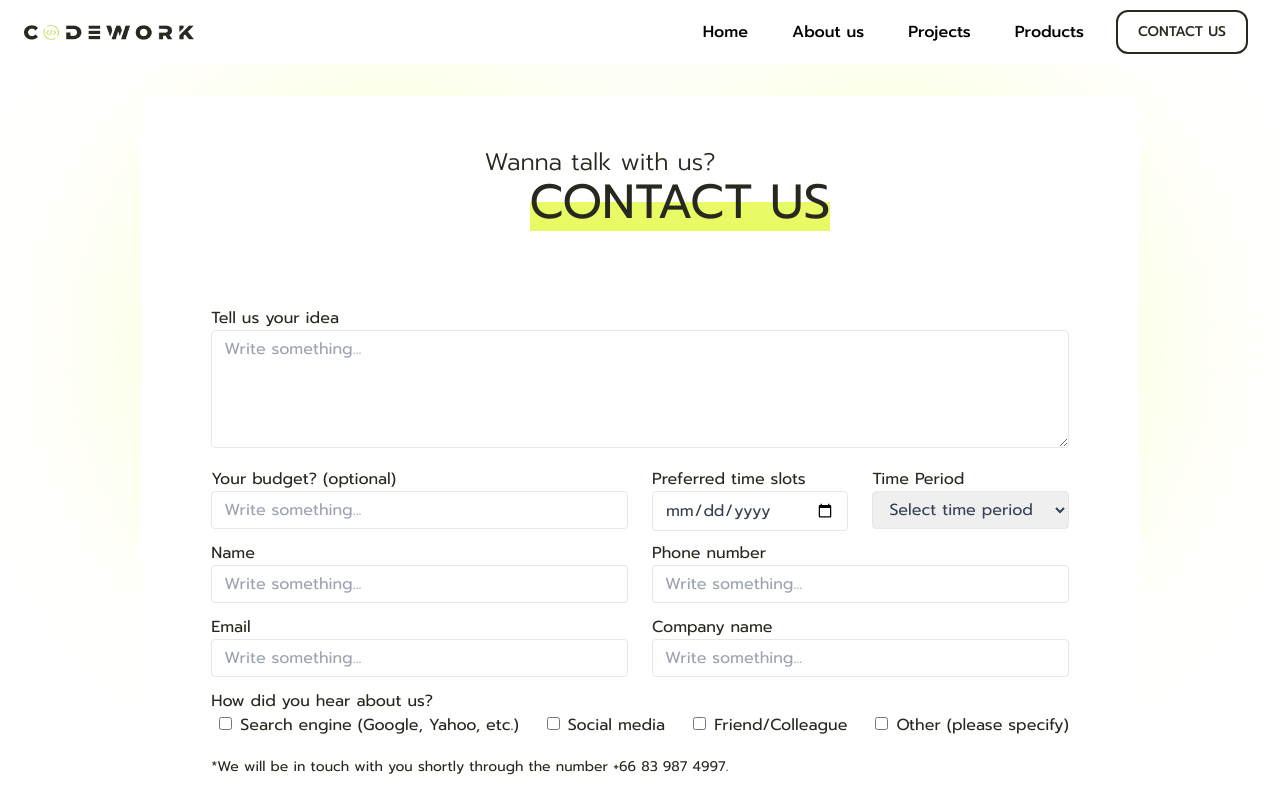
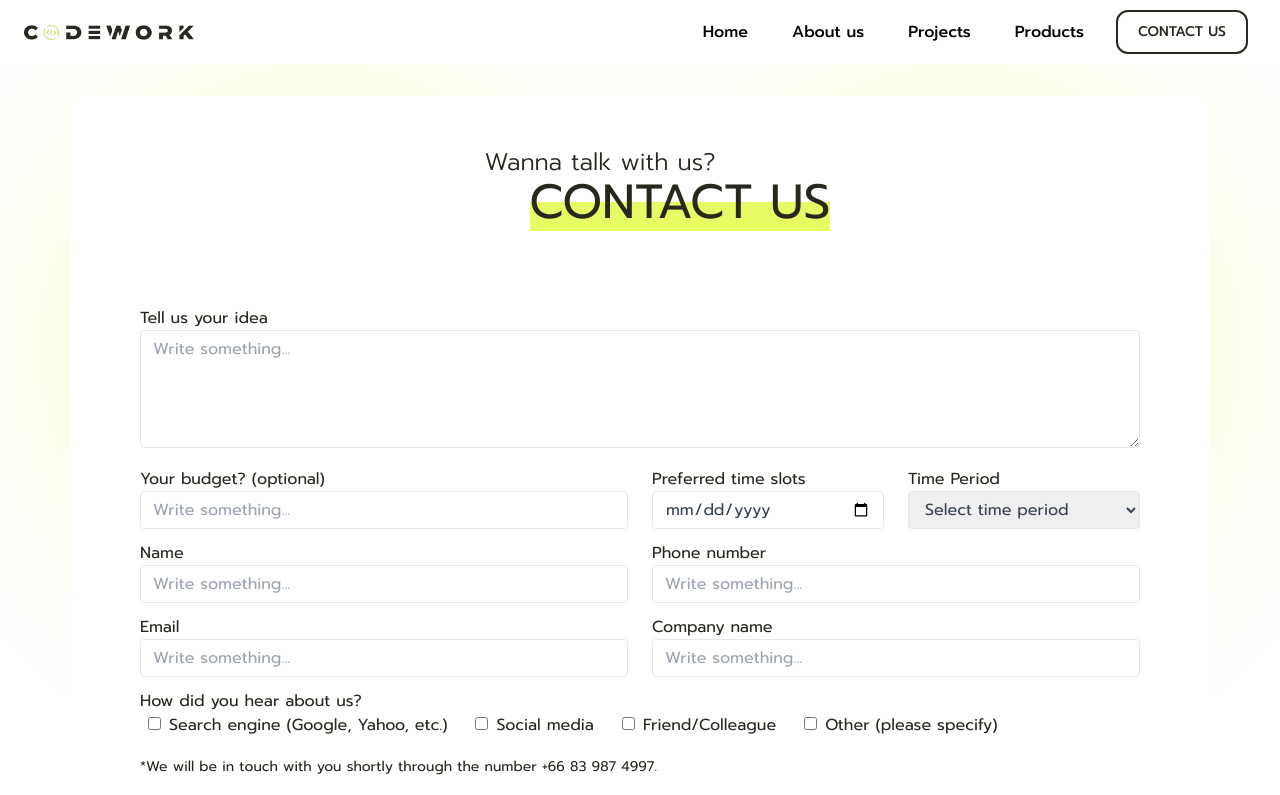
Before and after one commit to The-Alzhemist/codework-landing-page, a Next.js app: page /contact-us in a window 1280 px wide. Shown: the top 795 px of the page. Built offline with nearby package versions, Linux system fonts and the light colour scheme.

Commit message:
update: interface for form spree

```diff
--- a/src/components/ContactUs/FormSpree-form.tsx
+++ b/src/components/ContactUs/FormSpree-form.tsx
@@ -27,7 +27,7 @@ const ContactForm = ({
 
   return (
     <>
-      <div className="bg-white rounded-xl relative max-w-[1440px] mx-auto py-[30px] md:py-[50px] lg:px-[50px] my-5 sm:my-0">
+      <div className="bg-white rounded-xl relative w-full max-w-[1140px] mx-auto py-[30px] md:py-[50px] lg:px-[50px] my-5 sm:my-0">
         <BackgroundGradientBlur className="top-0 left-0" />
         <BackgroundGradientBlur className="top-0 right-0" />
         <h1 className="text-center mb-20">
@@ -118,7 +118,8 @@ const ContactForm = ({
                     }}
                     type="date"
                     label="Preferred time slots"
-                    className="mb-[12px] h-[38px]"
+                    className="mb-[12px]"
+                    inputClassName="h-[38px]"
 
                   />
                 </div>
--- a/src/components/ContactUs/interface.ts
+++ b/src/components/ContactUs/interface.ts
@@ -22,8 +22,6 @@ export interface ContactFormTypes {
 }
 
 export interface WithFormSpreeFormProps {
-  isShowOtherChannel: boolean;
-  setIsShowOtherChannel: React.Dispatch<React.SetStateAction<boolean>>;
   register: UseFormRegister<FieldValues>;
   handleSubmit: UseFormHandleSubmit<FieldValues, undefined>;
   errors: FieldErrors<FieldValues>;
--- a/src/components/ContactUs/withFormSpree-form.tsx
+++ b/src/components/ContactUs/withFormSpree-form.tsx
@@ -7,8 +7,7 @@ import { PRIVATE_MAIL_TEST, FORMSPREE_LANDING_TEST_KEY, FORMSPREE_LANDING_KEY }
 const withFormSpreeForm = (Component: React.FC<WithFormSpreeFormProps>) => {
 
   const Hoc = () => {
-    const [isShowOtherChannel, setIsShowOtherChannel] =
-      useState<boolean>(false);
+
     const hookForm = useForm<FieldValues>();
     const { register, handleSubmit, formState, reset, control } = hookForm;
     const { errors, isValid } = formState;
@@ -21,8 +20,6 @@ const withFormSpreeForm = (Component: React.FC<WithFormSpreeFormProps>) => {
     }, [reset, state.submitting, state.errors, state.succeeded]);
 
     const newProps: WithFormSpreeFormProps = {
-      isShowOtherChannel,
-      setIsShowOtherChannel,
       register,
       handleSubmit,
       errors,
--- a/src/components/form/CheckBoxField/CheckBoxField.tsx
+++ b/src/components/form/CheckBoxField/CheckBoxField.tsx
@@ -48,16 +48,12 @@ const CheckBoxField = ({
                     checked={field.value && field.value.includes(option)}
                     onChange={() => {
                       const selectedOptions = field.value || [];
-                      console.log('selectedOptions >>>', selectedOptions)
-                      console.log('selectedOptions.includes(option) >>', selectedOptions.includes(option))
                       const updatedOptions = selectedOptions.includes(option)
                         ? selectedOptions.filter(
                             (selected: string) => selected !== option
                           )
                         : [...selectedOptions, option];
-                           console.log('updatedOptions >>>', updatedOptions)
                       field.onChange(updatedOptions);
-                      console.log('field.onChange(updatedOptions); >>>', field.onChange(updatedOptions))
                     }}
                     disabled={disabled}
                     className={twMerge(`mx-2 disabled:bg-gray-300 disabled:text-gray-500 disabled:cursor-not-allowed  ${error && 'border-red-500 border'}`, inputClassName)}
```
Also changed, not shown: src/components/form/CheckboxFields/CheckbboxFields.tsx (added), src/components/form/CheckboxFields/interface.ts (added), src/components/form/CheckboxFields/withCheckboxFields.tsx (added).
